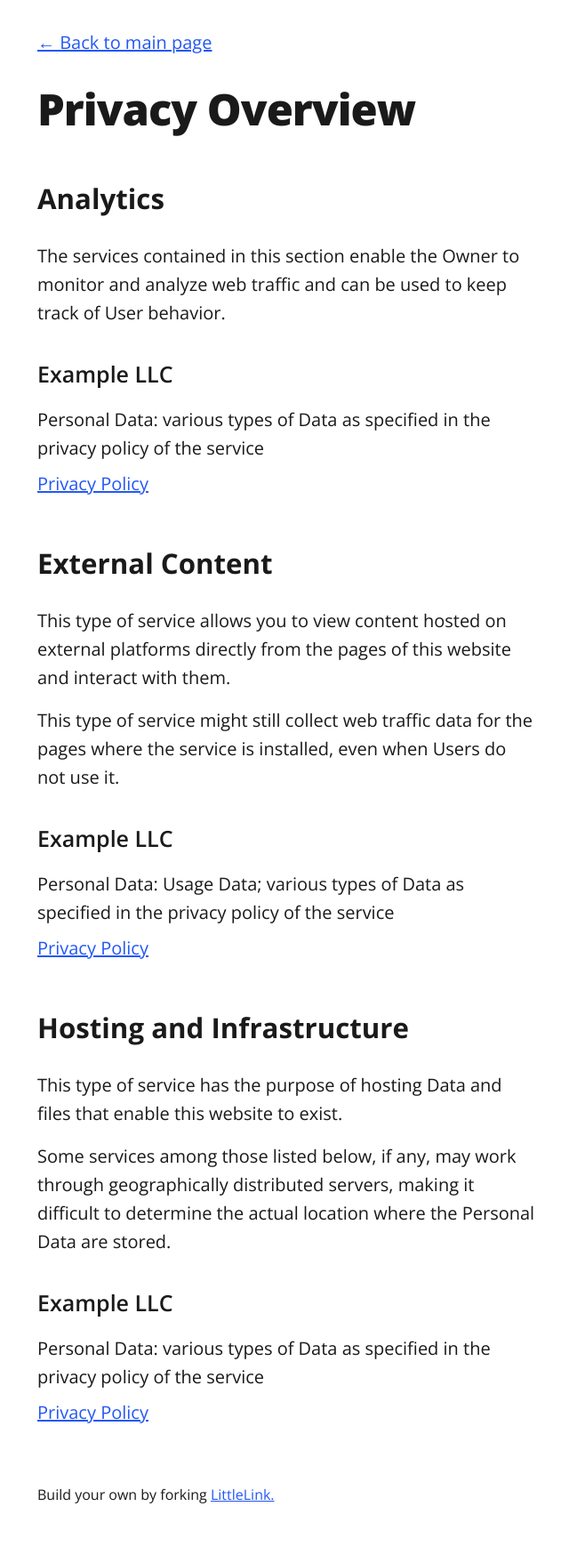
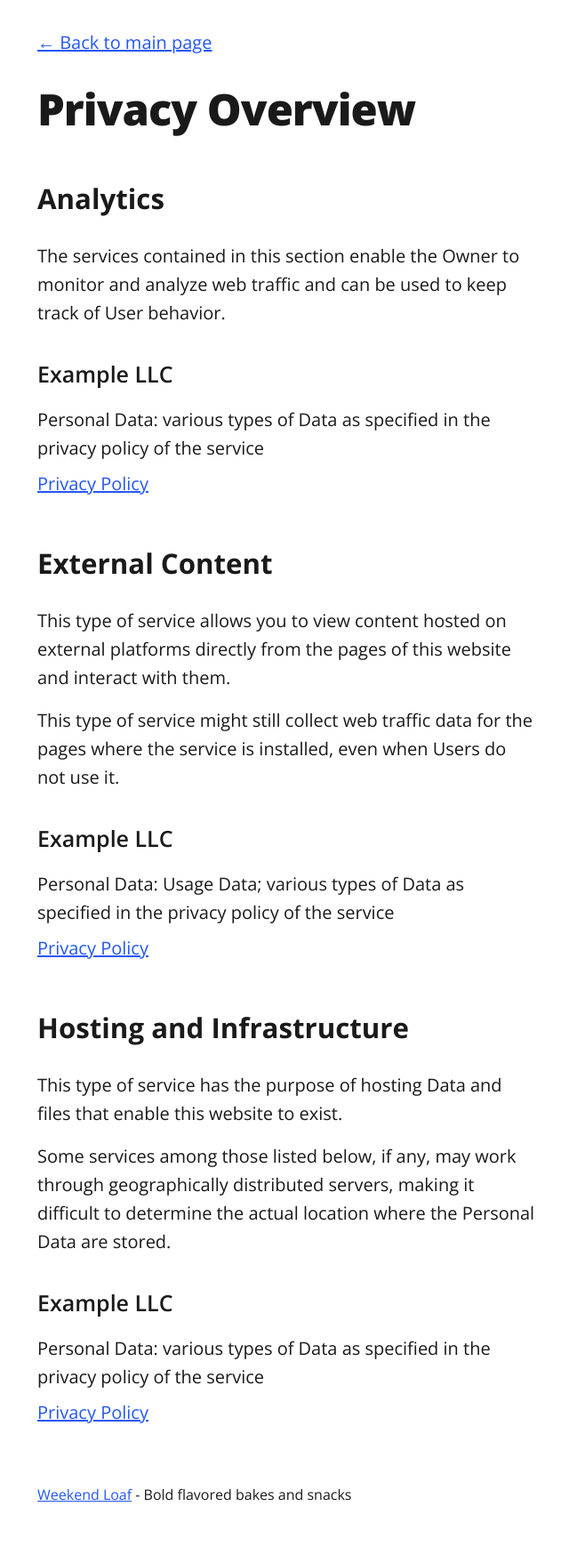
Before and after one commit to satishkn/WeekendLoaf, a Jekyll site: the page links/privacy.html, which Jekyll copies as it is, in a window 1280 px wide. Shown: the whole page at 89% size, without its empty margins (318-958 px from the left). Built offline with Jekyll 4.4.1, drawn with Linux system fonts in a browser that asks for light colours.

Commit message:
after modifying for weekend loaf

```diff
--- a/links/index.html
+++ b/links/index.html
@@ -15,7 +15,7 @@
 
     <!-- Page Title - Change this to your name/brand (50-60 characters recommended) -->
     <title>Weekend Loaf</title>
-    <link rel="icon" type="image/x-icon" href="..images/logo.png"> <!-- Update this with your own favicon -->
+    <link rel="icon" type="image/x-icon" href="../images/logo.png"> <!-- Update this with your own favicon -->
 
     <!-- Meta Description - Write a description (150-160 characters recommended) -->
     <meta name="description" content="Replace this with your own, this appears in search results and when sharing.">
@@ -24,7 +24,7 @@
     <meta name="keywords" content="your name, industry, and specialties">
 
     <!-- Canonical URL - Helps prevent duplicate content issues -->
-    <meta rel="canonical" href="https://yourwebsite.com">
+    <meta rel="canonical" href="https://satishkn.github.io/WeekendLoaf">
 
     <!-- Author Information -->
     <meta name="author" content="Your Name">
@@ -54,7 +54,7 @@
 
               Be sure to replace the src with your own image path and update the alt text
             -->
-            <img class="avatar avatar--rounded" src="../images/logo.png" srcset="images/logo@2x.png 2x" alt="Weekend Loaf">
+            <img class="avatar avatar--rounded" src="../images/logo.png" srcset="../images/logo.png 2x" alt="Weekend Loaf">
 
             <!-- Replace with your name or brand -->
             <h1>
--- a/links/privacy.html
+++ b/links/privacy.html
@@ -14,12 +14,12 @@
     <meta name="viewport" content="width=device-width, initial-scale=1">
 
     <!-- Page Title - Change this to your name/brand (50-60 characters recommended) -->
-    <title>Privacy Policy | LittleLink</title>
-    <link rel="icon" type="image/x-icon" href="/images/avatar.png"> <!-- Update this with your own favicon -->
+    <title>Privacy Policy | Weekend Loaf</title>
+    <link rel="icon" type="image/x-icon" href="../images/logo.png"> <!-- Update this with your own favicon -->
 
 
     <!-- Meta Description - Write a description (150-160 characters recommended) -->
-    <meta name="description" content="Privacy policy and data collection information for LittleLink">
+    <meta name="description" content="Privacy policy and data collection information for Weekend Loaf bakery">
     <meta name="robots" content="noindex"> <!-- Since this is a utility page -->
 
     <!-- Stylesheets -->
@@ -74,7 +74,7 @@
         </section>
 
         <footer>
-          <p>Build your own by forking <a href="https://littlelink.io" target="_blank" rel="noopener">LittleLink.</a></p>
+          <p><a href="index.html">Weekend Loaf</a> - Bold flavored bakes and snacks</p>
         </footer>
       </div>
     </div>
```
Also changed, not shown: 1 other file.
